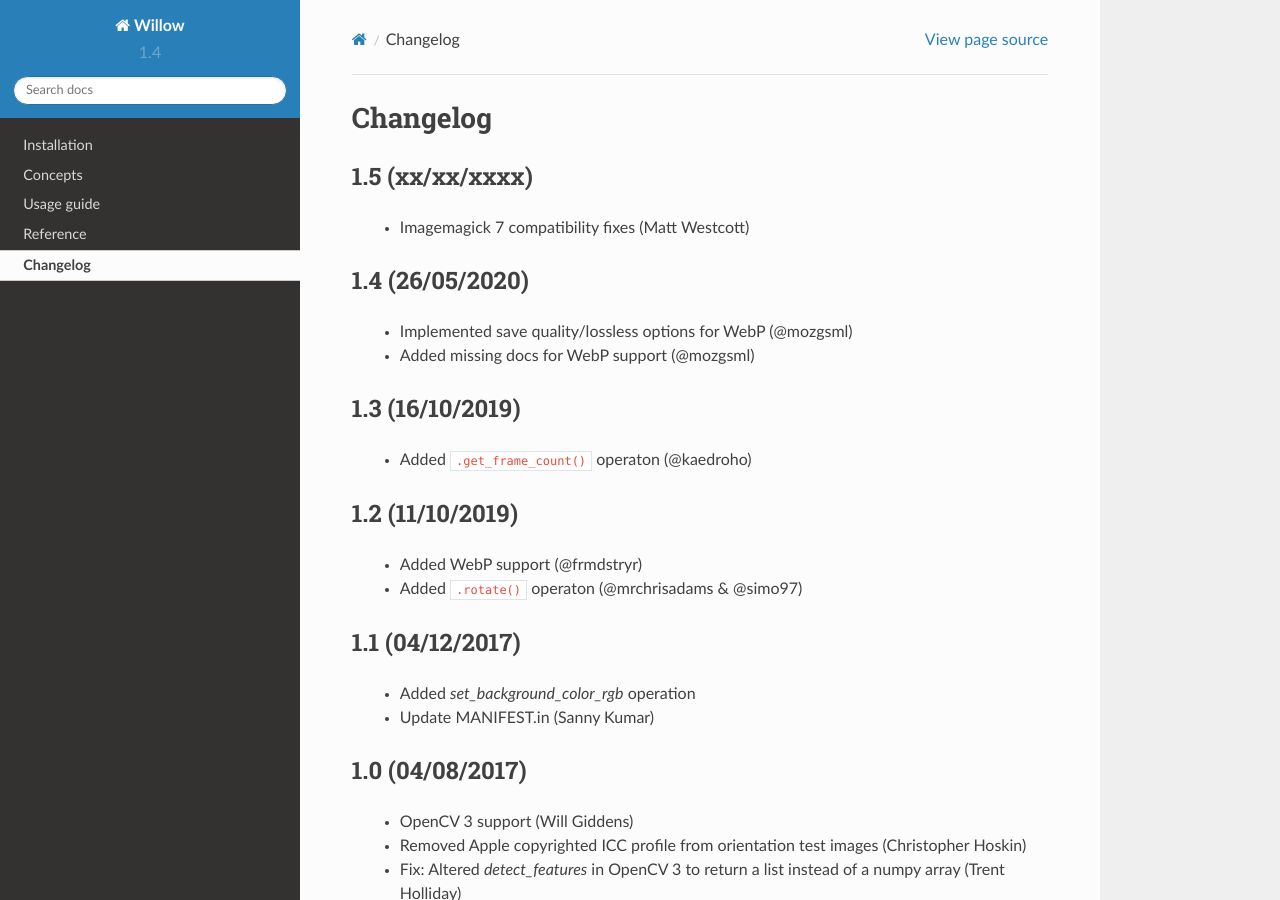
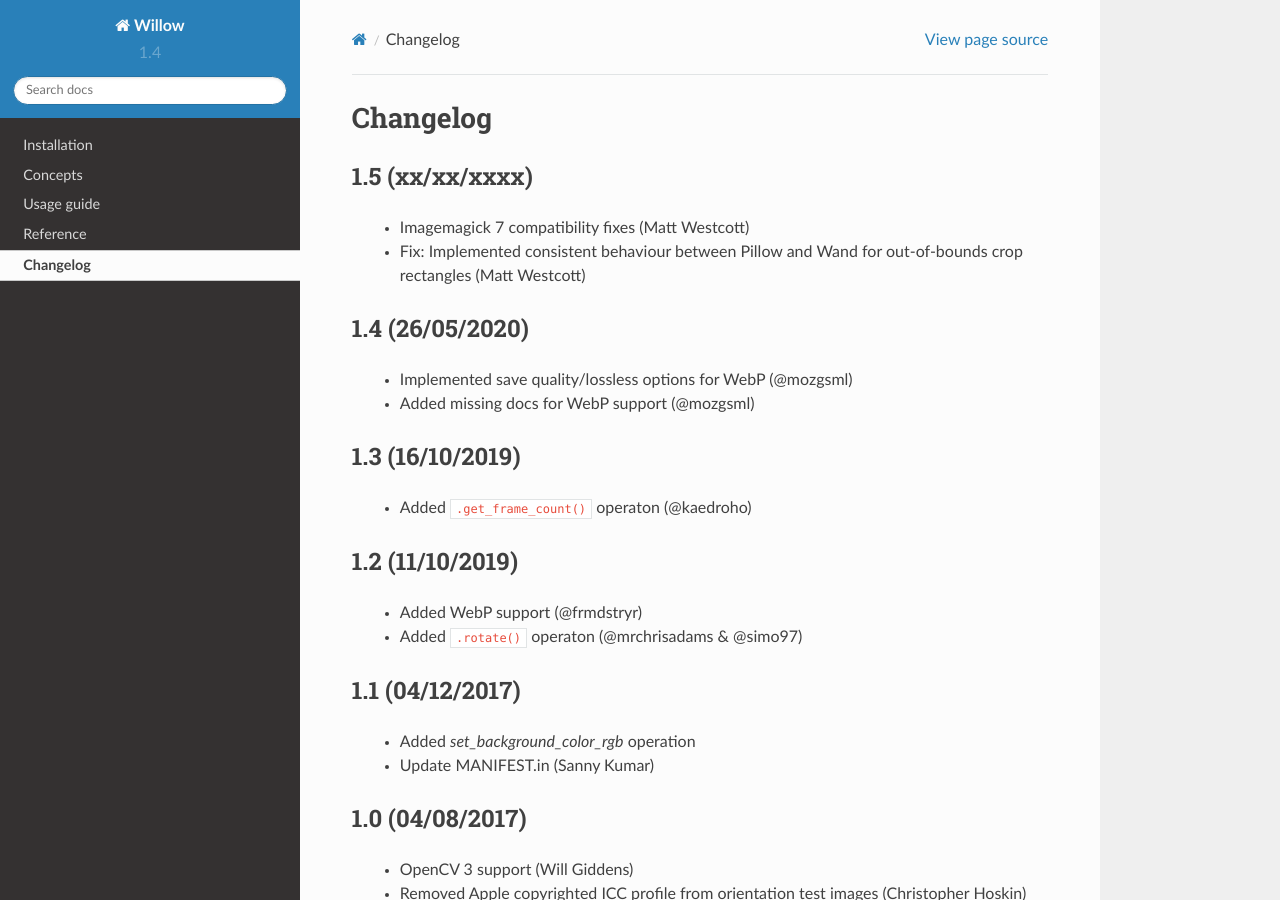
Before and after one commit to wagtail/Willow, a Sphinx documentation site: the page built from docs/changelog.rst, in a window 1280 px wide and 900 px high. Built offline with Sphinx 7.4.7 and the Read the Docs theme 2.0.0, drawn with Linux system fonts in a browser that asks for light colours.

Commit message:
Release note for #92

```diff
--- a/docs/changelog.rst
+++ b/docs/changelog.rst
@@ -5,6 +5,7 @@ Changelog
 ----------------
 
  - Imagemagick 7 compatibility fixes (Matt Westcott)
+ - Fix: Implemented consistent behaviour between Pillow and Wand for out-of-bounds crop rectangles (Matt Westcott)
 
 1.4 (26/05/2020)
 ----------------
```
